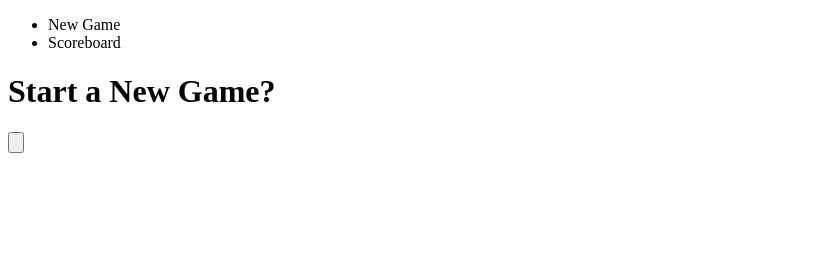
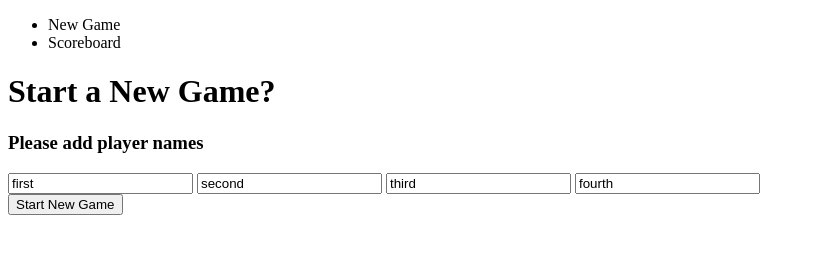
Before and after one commit to dmheisel/CardGameSchmier, a plain HTML site: page newgame.html in a window 1280 px wide. Shown: the whole page, without its empty margins (0-815 px from the left). Drawn offline with Linux system fonts and the light colour scheme.

Commit message:
updated htmls, figuring out script to parse usernames and create a table of players

```diff
--- a/newgame.html
+++ b/newgame.html
@@ -4,6 +4,8 @@
 <head>
   <meta charset="utf-8">
   <title>Schmier - New Game setup</title>
+  <script type="text/javascript" src="scripts/game.js"></script>
+  <script type='text/text/javascript' src='scripts/player.js'></script>
 </head>
 
 <body>
@@ -16,7 +18,18 @@
 
   <div class="container">
     <h1>Start a New Game?</h1>
-    <input type="button" name="Play Game" />
+  </div>
+
+  <div id="input-container" class="container">
+    <h3>Please add player names</h3>
+    <input id="player-one" class="playername" type="text" value="first" />
+    <input id="player-two" class="playername" type="text" value="second" />
+    <input id="player-three" class="playername" type="text" value="third" />
+    <input id="player-four" class="playername" type="text" value="fourth" />
+  </div>
+
+  <div id="startbutton-container">
+    <input id="newgame" type="button" value="Start New Game" />
   </div>
 </body>
 
--- a/scripts/game.js
+++ b/scripts/game.js
@@ -1 +1,5 @@
-let players = [];
+let x = document.querySelectorAll('playername');
+
+for (i=0; i<x.length; i++) {
+
+}
```
